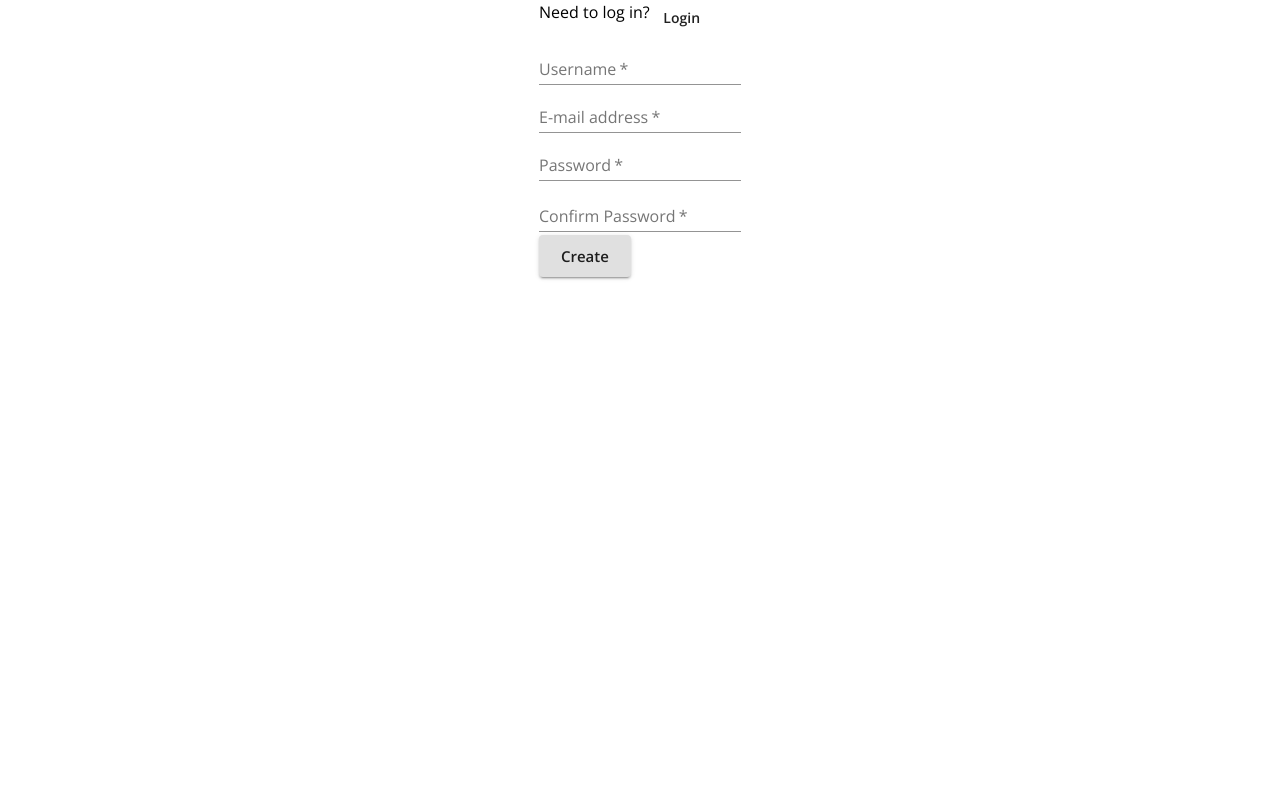
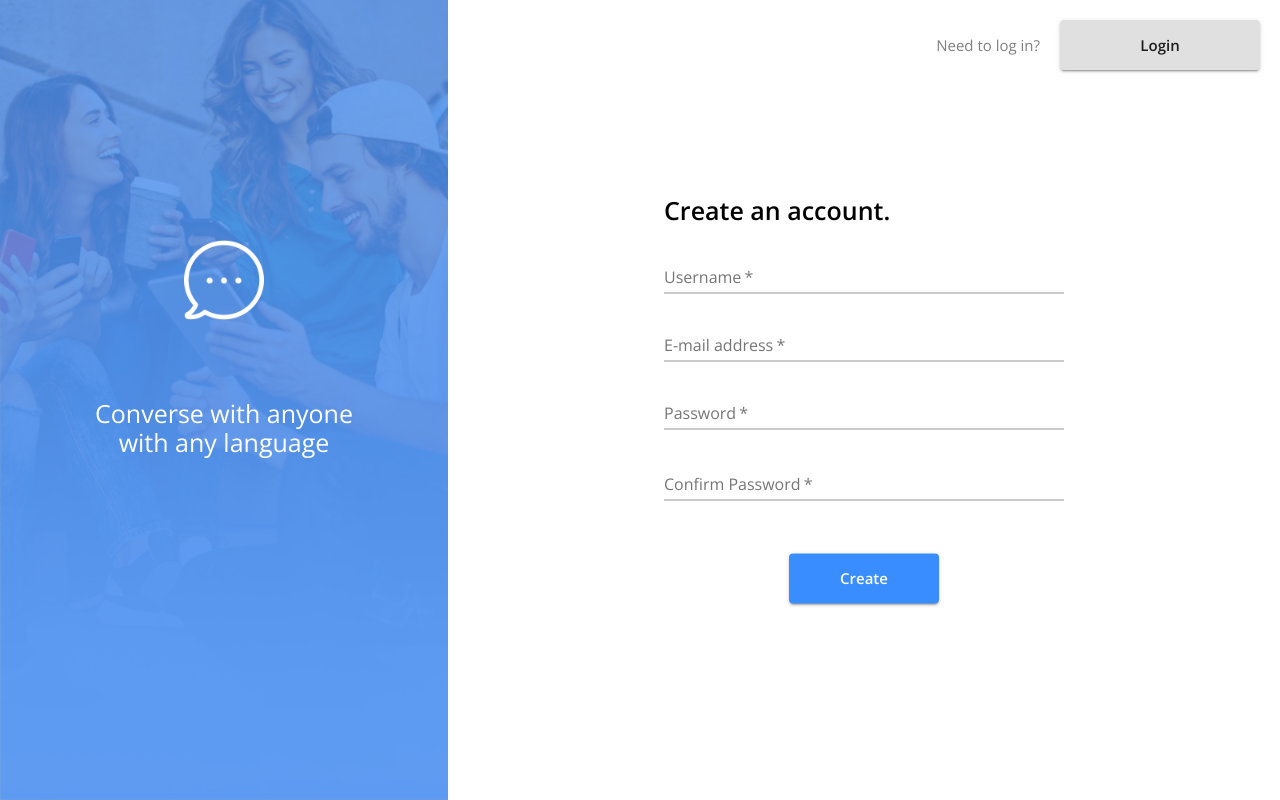
Before and after one commit to Inkshriek/ab1e66, a React (Create React App) app in the folder client/: page / in a window 1280 px wide. Built offline with nearby package versions, Linux system fonts and the light colour scheme; no server answers.

Commit message:
#3 Front Page Styling Implementation

```diff
--- a/client/src/Login.js
+++ b/client/src/Login.js
@@ -9,9 +9,15 @@ import {
   FormControl,
   TextField,
 } from "@material-ui/core";
+import { makeStyles } from "@material-ui/core/styles";
+import { style } from "./styles/front";
 import { login } from "./store/utils/thunkCreators";
+import Welcome from "./Welcome";
+
+const useStyles = makeStyles((theme) => (style));
 
 const Login = (props) => {
+  const classes = useStyles();
   const history = useHistory();
   const { user, login } = props;
 
@@ -28,37 +34,37 @@ const Login = (props) => {
   }
 
   return (
-    <Grid container justify="center">
-      <Box>
-        <Grid container item>
-          <Typography>Need to register?</Typography>
-          <Button onClick={() => history.push("/register")}>Register</Button>
+    <Grid container justify="center" className={classes.grid}>
+      <Welcome/>
+      <Box className={classes.main}>
+        <Grid container item className={classes.topToggle}>
+          <Typography className={classes.helperText}>Don't have an account?</Typography>
+          <Button onClick={() => history.push("/register")} className={classes.createAccount} variant="contained">Create account</Button>
         </Grid>
         <form onSubmit={handleLogin}>
-          <Grid>
-            <Grid>
-              <FormControl margin="normal" required>
+          <Grid className={classes.container}>
+            <Typography variant="h1" className={classes.h1}>Welcome back!</Typography>
+            <FormControl margin="normal" className={classes.formControl} required>
               <TextField
                 aria-label="username"
                 label="Username"
                 name="username"
                 type="text"
+                className={classes.textbox}
               />
             </FormControl>
-            </Grid>
-            <FormControl margin="normal" required>
+            <FormControl margin="normal" className={classes.formControl} required>
               <TextField
-                label="password"
+                label="Password"
                 aria-label="password"
                 type="password"
                 name="password"
+                className={classes.textbox}
               />
             </FormControl>
-            <Grid>
-              <Button type="submit" variant="contained" size="large">
+            <Button type="submit" variant="contained" size="large" color="primary" className={classes.submit}>
               Login
             </Button>
-            </Grid>
           </Grid>
         </form>
       </Box>
--- a/client/src/Signup.js
+++ b/client/src/Signup.js
@@ -10,9 +10,15 @@ import {
   TextField,
   FormHelperText,
 } from "@material-ui/core";
+import { makeStyles } from "@material-ui/core/styles";
+import { style } from "./styles/front";
 import { register } from "./store/utils/thunkCreators";
+import Welcome from "./Welcome";
+
+const useStyles = makeStyles((theme) => (style));
 
 const Login = (props) => {
+  const classes = useStyles();
   const history = useHistory();
   const { user, register } = props;
   const [formErrorMessage, setFormErrorMessage] = useState({});
@@ -38,66 +44,64 @@ const Login = (props) => {
 
   return (
     <Grid container justify="center">
-      <Box>
-        <Grid container item>
-          <Typography>Need to log in?</Typography>
-          <Button onClick={() => history.push("/login")}>Login</Button>
+      <Welcome/>
+      <Box className={classes.main}>
+        <Grid container item className={classes.topToggle}>
+          <Typography className={classes.helperText}>Need to log in?</Typography>
+          <Button onClick={() => history.push("/login")} className={classes.createAccount} variant="contained">Login</Button>
         </Grid>
         <form onSubmit={handleRegister}>
-          <Grid>
-            <Grid>
-              <FormControl>
+          <Grid className={classes.container}>
+            <Typography variant="h1" className={classes.h1}>Create an account.</Typography>
+            <FormControl className={classes.formControl}>
               <TextField
                 aria-label="username"
                 label="Username"
                 name="username"
                 type="text"
+                className={classes.textbox}
                 required
               />
             </FormControl>
-            </Grid>
-            <Grid>
-              <FormControl>
+            <FormControl className={classes.formControl}>
               <TextField
                 label="E-mail address"
                 aria-label="e-mail address"
                 type="email"
                 name="email"
+                className={classes.textbox}
                 required
               />
             </FormControl>
-            </Grid>
-            <Grid>
-              <FormControl error={!!formErrorMessage.confirmPassword}>
+            <FormControl error={!!formErrorMessage.confirmPassword} className={classes.formControl}>
               <TextField
                 aria-label="password"
                 label="Password"
                 type="password"
                 inputProps={{ minLength: 6 }}
                 name="password"
+                className={classes.textbox}
                 required
               />
               <FormHelperText>
                 {formErrorMessage.confirmPassword}
               </FormHelperText>
             </FormControl>
-            </Grid>
-            <Grid>
-              <FormControl error={!!formErrorMessage.confirmPassword}>
+            <FormControl error={!!formErrorMessage.confirmPassword} className={classes.formControl}>
               <TextField
                 label="Confirm Password"
                 aria-label="confirm password"
                 type="password"
                 inputProps={{ minLength: 6 }}
                 name="confirmPassword"
+                className={classes.textbox}
                 required
               />
               <FormHelperText>
                 {formErrorMessage.confirmPassword}
               </FormHelperText>
             </FormControl>
-            </Grid>
-            <Button type="submit" variant="contained" size="large">
+            <Button type="submit" variant="contained" size="large" color="primary" className={classes.submit}>
               Create
             </Button>
           </Grid>
--- /dev/null
+++ b/client/src/Welcome.js
@@ -0,0 +1,66 @@
+import {
+    Grid,
+    Box,
+    Typography,
+    Button,
+    FormControl,
+    TextField,
+} from "@material-ui/core";
+import { makeStyles } from "@material-ui/core/styles";
+import createPalette from "@material-ui/core/styles/createPalette";
+
+const useStyles = makeStyles((theme) => ({
+    bg: {
+        position: "relative",
+        height: "100vh",
+        backgroundImage: "url(/img/bg-img.png)",
+        backgroundSize: "cover",
+        flex: "35%",
+        zIndex: "0",
+    },
+    fade: {
+        position: "absolute",
+        width: "100%",
+        height: "100%",
+        backgroundColor: "rgb(79,145,239,0.8)",
+        zIndex: "1",
+    },
+    container: {
+        position: "relative",
+        top: "30%",
+        zIndex: "2",
+    },
+    text: {
+        textAlign: "center",
+        fontSize: "25px",
+        width: "300px",
+        marginLeft: "auto",
+        marginRight: "auto",
+        color: "white",
+        fontWeight: "lighter",
+    },
+    img: {
+        position: "relative",
+        left: "50%",
+        transform: "translateX(-50%)",
+        marginBottom: "75px",
+        height: "80px",
+        width: "80px",
+    }
+}));
+
+const Welcome = (props) => {
+    const classes = useStyles();
+
+    return (
+        <Box className={classes.bg}>
+            <div className={classes.fade}/>
+            <Box className={classes.container}>
+                <img src="/img/bubble.png" alt="" className={classes.img}/>
+                <Typography variant="h1" className={classes.text}>Converse with anyone with any language</Typography>
+            </Box>
+        </Box>
+    );
+}
+
+export default Welcome;
--- /dev/null
+++ b/client/src/styles/front.js
@@ -0,0 +1,57 @@
+export const style = {
+    grid: {
+        width: "100%",
+    },
+    main: {
+        flex: "65%",
+        position: "relative",
+        height: "100vh",
+    },
+    container: {
+        maxWidth: "400px",
+        position: "relative",
+        left: "50%",
+        top: "50vh",
+        transform: "translateX(-50%) translateY(-50%)",
+        marginRight: "100px",
+    },
+    formControl: {
+        display: "block",
+    },
+    textbox: {
+        width: "100%",
+        marginTop: "20px",
+    },
+    submit: {
+        left: "50%",
+        transform: "translateX(-50%)",
+        width: "150px",
+        height: "50px",
+        marginTop: "50px",
+        fontSize: "15px"
+    },
+    h1: {
+        fontSize: "25px",
+        fontWeight: "bold",
+    },
+    topToggle: {
+        position: "absolute",
+        width: "100%",
+        top: "20px",
+        paddingRight: "20px",
+        paddingLeft: "20px",
+        justifyContent: "flex-end",
+    },
+    createAccount: {
+        width: "200px",
+        height: "50px",
+        fontSize: "15px",
+    },
+    helperText: {
+        marginRight: "20px",
+        color: "gray",
+        fontSize: "15px",
+        height: "50px",
+        lineHeight: "50px"
+    }
+}
--- a/client/src/themes/theme.js
+++ b/client/src/themes/theme.js
@@ -1,6 +1,6 @@
-import { createMuiTheme } from "@material-ui/core";
+import { createTheme } from "@material-ui/core";
 
-export const theme = createMuiTheme({
+export const theme = createTheme({
   typography: {
     fontFamily: "Open Sans, sans-serif",
     fontSize: 14,
```
Also changed, not shown: client/public/img/bg-img.png (added), client/public/img/bubble.png (added). Lines whose indentation alone changed are shown as unchanged.
